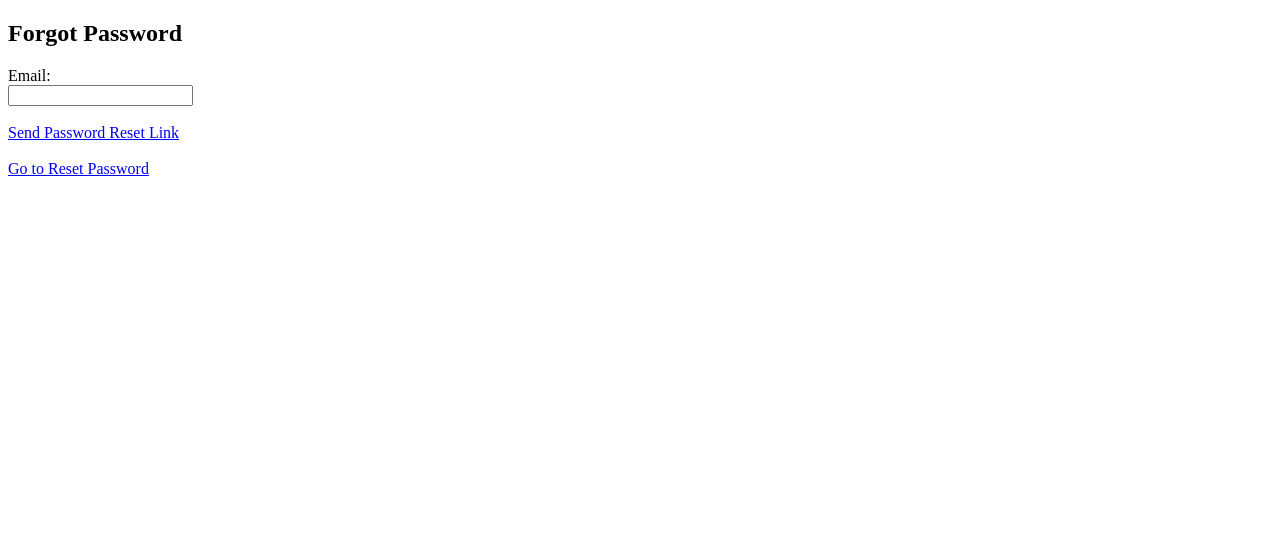
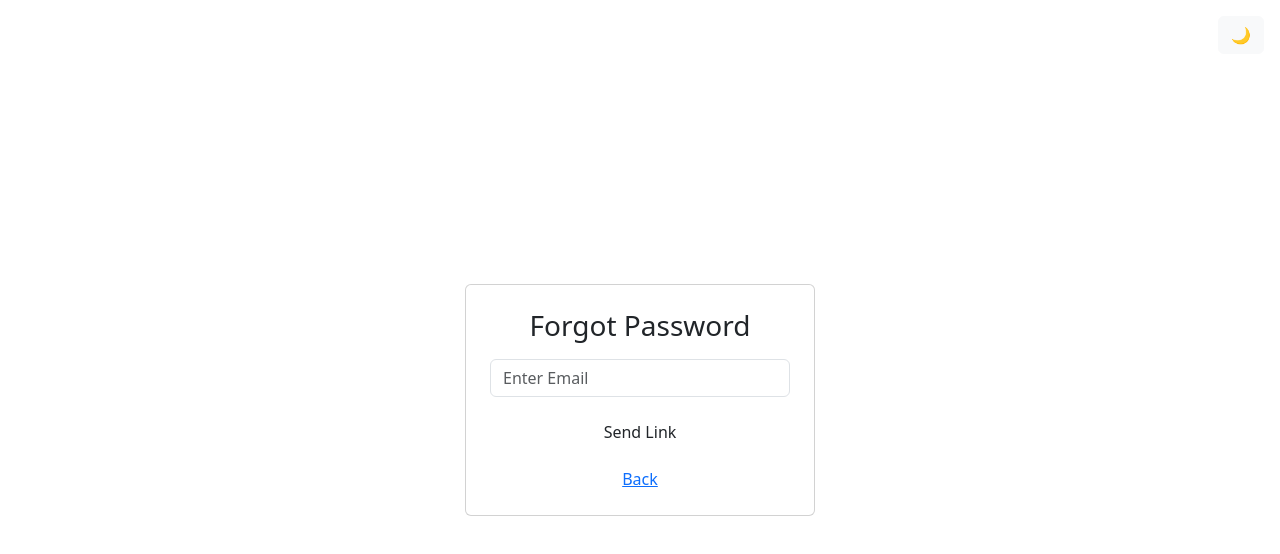
Before and after one commit to Saniha139/html-authentication-poc, a plain HTML site: page forgot-password.html in a window 1280 px wide. Drawn offline with nearby package versions, Linux system fonts and the light colour scheme.

Commit message:
Updated forgot-password.html with Bootstrap and dark mode
Enhanced the forgot password page with Bootstrap styling and a dark mode toggle feature.

```diff
--- a/forgot-password.html
+++ b/forgot-password.html
@@ -2,25 +2,37 @@
 <html>
 <head>
 <title>Forgot Password</title>
+
+<link href="https://cdn.jsdelivr.net/npm/bootstrap@5.3.0/dist/css/bootstrap.min.css" rel="stylesheet">
+<link rel="stylesheet" href="styles.css">
+
 </head>
 
 <body>
 
-<h2>Forgot Password</h2>
+<button class="btn btn-light position-absolute top-0 end-0 m-3" onclick="toggleDarkMode()">🌙</button>
 
-<form>
+<div class="container d-flex justify-content-center align-items-center vh-100">
+<div class="card p-4" style="width:350px;">
 
-<label>Email:</label><br>
-<input type="email" required><br><br>
+<h3 class="text-center mb-3">Forgot Password</h3>
 
+<input type="email" class="form-control mb-3" placeholder="Enter Email">
 
-<a href="login.html">Send Password Reset Link</a>
+<button class="btn btn-custom w-100">Send Link</button>
 
-</form>
+<div class="text-center mt-3">
+<a href="index.html">Back</a>
+</div>
 
-<br>
+</div>
+</div>
 
-<a href="reset-password.html">Go to Reset Password</a>
+<script>
+function toggleDarkMode(){
+  document.body.classList.toggle("dark-mode");
+}
+</script>
 
 </body>
 </html>
```
